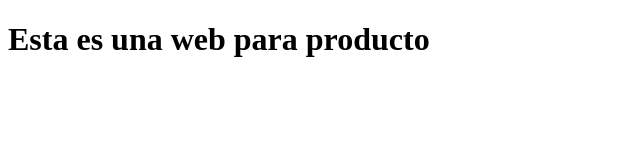
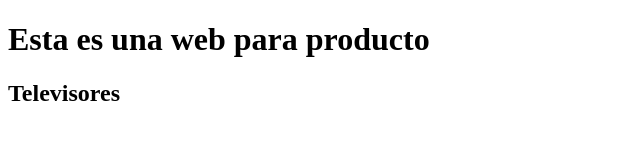
Before and after one commit to matty0709/interfaz-usuario, a plain HTML site: page index.html in a window 1280 px wide. Shown: the whole page, without its empty margins (0-640 px from the left). Drawn offline with Linux system fonts and the light colour scheme.

Commit message:
se agrega titulo de televisores

```diff
--- a/index.html
+++ b/index.html
@@ -9,4 +9,5 @@
 <body>
     <h1>Esta es una web para producto</h1>
 </body>
+    <h2>Televisores</h2>
 </html>
```
